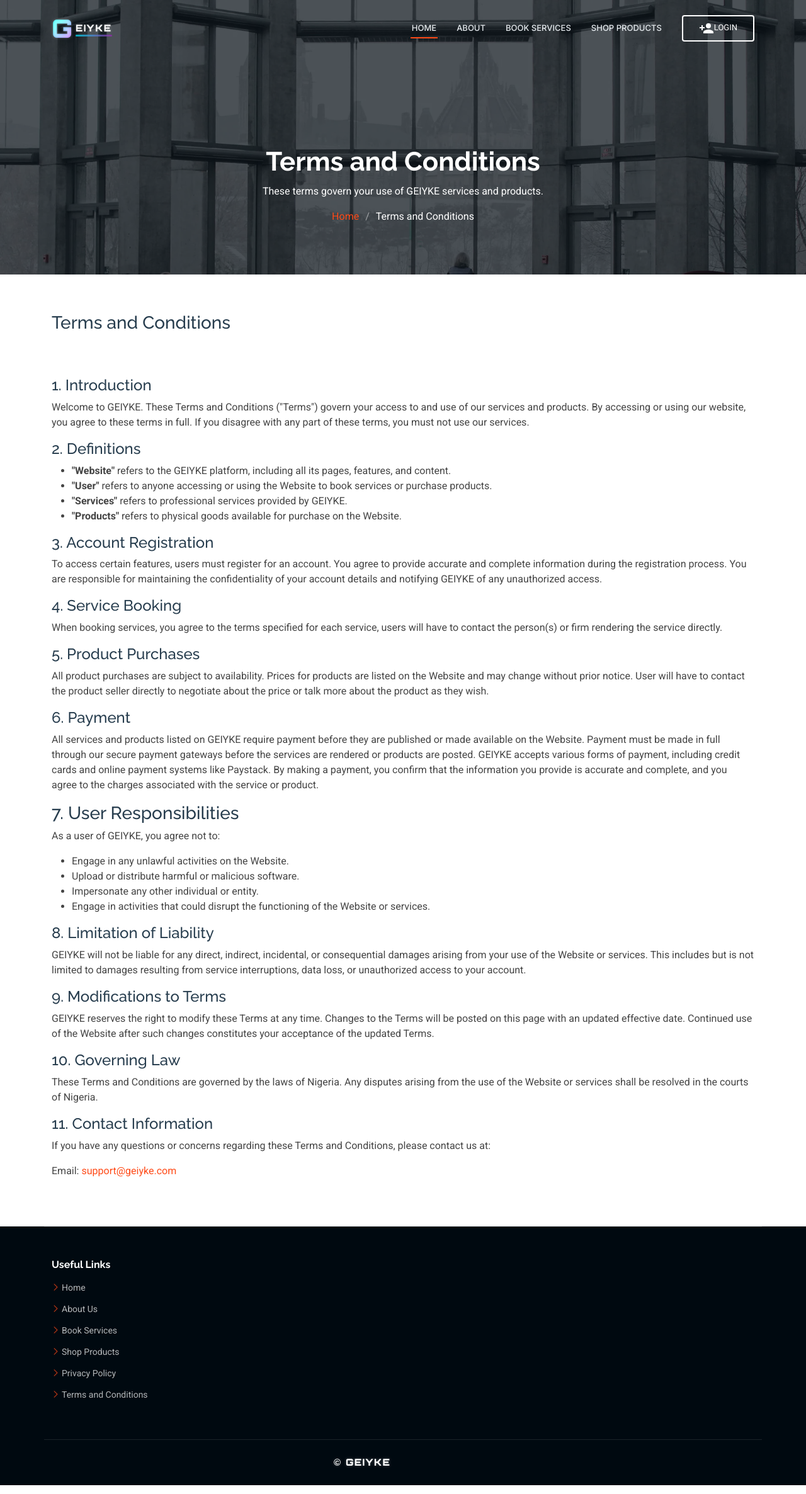
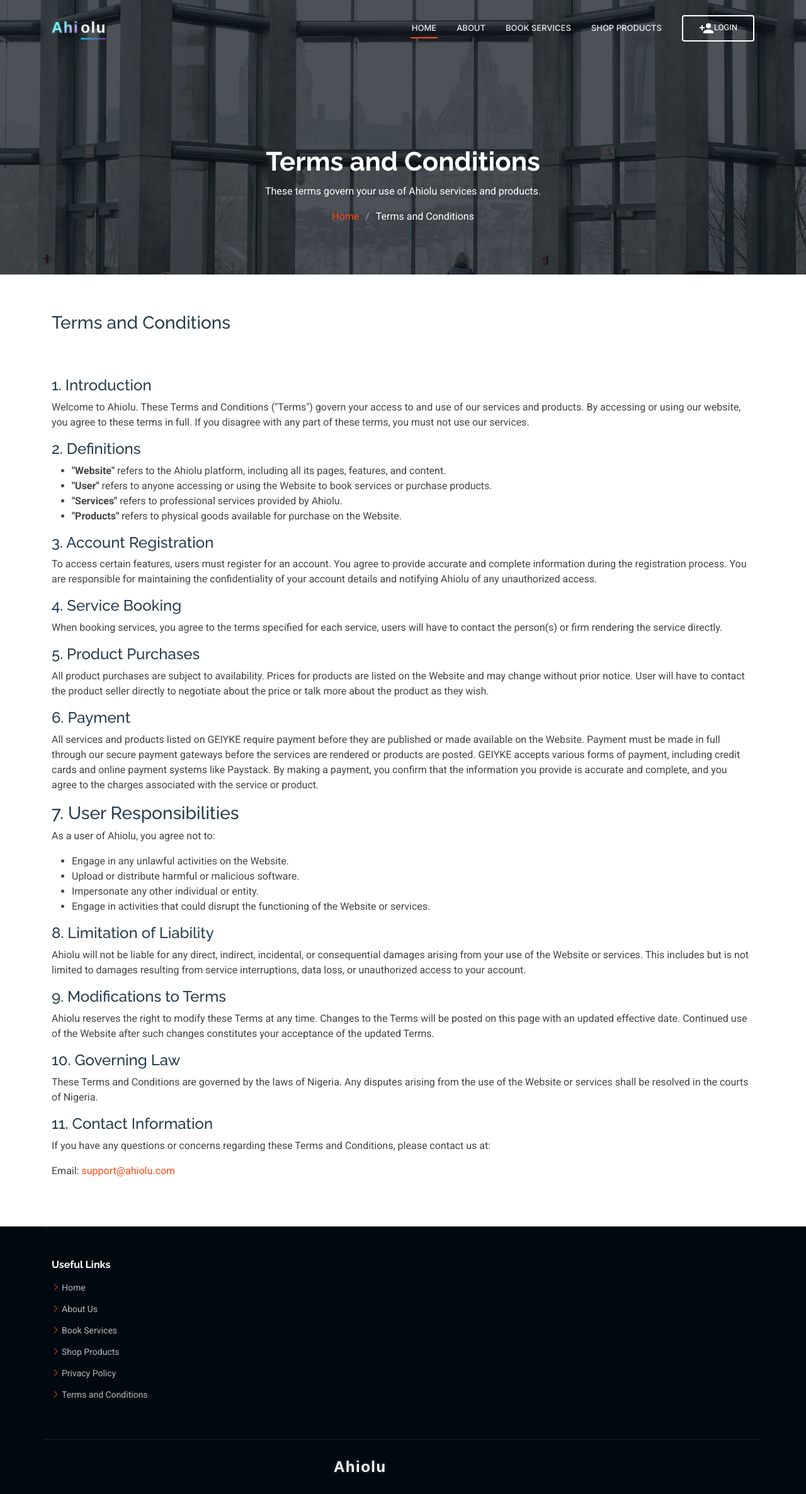
Before and after one commit to AlphaGL/Ahiolu, a Django app: a page that uses main/templates/main/base.html in a window 1280 px wide. Shown: the whole page at 63% size. Run offline with Django 5.2, Linux system fonts and the light colour scheme; some libraries are stand-ins or nearby versions.

Commit message:
name change

```diff
--- a/main/templates/main/404.html
+++ b/main/templates/main/404.html
@@ -31,7 +31,7 @@
 
     <div class="container text-center" data-aos="fade-up">
       <p>It seems like the page you're looking for has vanished into the void.</p>
-      <a href="{% url 'home' %}" class="btn btn-primary mt-3">Go Back Home</a>
+      <a href="{% url 'home' %}" class="btn btn-outline-primary mt-3">Go Back Home</a>
     </div>
 
   </section><!-- /Error Section -->
--- a/main/templates/main/about.html
+++ b/main/templates/main/about.html
@@ -27,7 +27,7 @@
       <div class="container section-title" data-aos="fade-up">
         <h2>Who We Are</h2>
       </div><!-- End Section Title -->
-      <strong><h4 style="text-align: center; padding-bottom: 30px;">At GEIYKE, we aim to connect people with top-tier service providers and high-quality products. Our platform makes it easy to book services or purchase products in just a few clicks.</h4></strong>
+      <strong><h4 style="text-align: center; padding-bottom: 30px;">At Ahiolu, we aim to connect people with top-tier service providers and high-quality products. Our platform makes it easy to book services or purchase products in just a few clicks.</h4></strong>
 
       <div class="container" data-aos="fade-up">
         <h3>Our Mission</h3>
--- a/main/templates/main/base.html
+++ b/main/templates/main/base.html
@@ -14,8 +14,6 @@
 
 
   <!-- Fonts -->
-  <link href="https://fonts.googleapis.com/css2?family=Orbitron:wght@500;700;900&display=swap" rel="stylesheet">
-
   <link rel="stylesheet" href="https://cdnjs.cloudflare.com/ajax/libs/font-awesome/6.4.0/css/all.min.css">
   <link href="https://fonts.googleapis.com" rel="preconnect">
   <link href="https://fonts.gstatic.com" rel="preconnect" crossorigin>
@@ -47,14 +45,14 @@
 
       <a href="{% url 'home' %}" class="logo d-flex align-items-center me-auto text-decoration-none">
         <h5 class="sitename m-0">
-          <span class="g">G</span><span class="highlight">EIYKE</span>
+          <span class="g">Ahi</span><span class="highlight">olu</span>
         </h5>
       </a>
 
 
       <style>
         .sitename {
-          font-size: 15px;
+          font-size: 1.5rem;
           font-weight: 900;
           font-family: 'Orbitron', sans-serif; /* You can load Orbitron via Google Fonts */
           letter-spacing: 1.5px;
@@ -69,7 +67,7 @@
           background: linear-gradient(135deg, #00eaff, #9c27b0);
           -webkit-background-clip: text;
           -webkit-text-fill-color: transparent;
-          font-size: 2.5rem;
+          font-size: 1.5rem;
           animation: shine 4s infinite linear;
         }
 
@@ -238,7 +236,7 @@
 
     <!-- Copyright Section -->
     <div class="container copyright text-center mt-4">
-      <p><strong class="px-1 sitename" style="margin-left: 40%;">© GEIYKE</strong></p>
+      <p><strong class="px-1 sitename" style="margin-left: 40%;">Ahiolu</strong></p>
     </div>
 
   </footer>
--- a/main/templates/main/index.html
+++ b/main/templates/main/index.html
@@ -1,7 +1,7 @@
 {% extends 'main/base.html' %}
 {% load static %}
 
-{% block title %}Home - GEIYKE{% endblock %}
+{% block title %}Ahiolu - no1 service booking and product shoping site {% endblock %}
 
 {% block content %}
 
@@ -25,7 +25,7 @@
   <div class="container">
 
     <!-- Filters Section -->
-    <div style="margin-bottom: 20px;" id="product-filters" class="filters section py-5 bg-light">
+    <div style="margin-bottom: 20px;" id="product-filters" class="filters section py-5">
       <div class="container">
         <h5 class="section-title mb-4">PRODUCTS FOR YOU</h5>
 
--- a/main/templates/main/privacy_policy.html
+++ b/main/templates/main/privacy_policy.html
@@ -34,7 +34,7 @@
         <p>We collect personal data such as your name, email address, phone number, and payment details when you use our platform to book services or purchase products.</p>
 
         <h3>2. Use of Information</h3>
-        <p>Your information is used to provide the services you've requested, process payments, and improve your experience with GEIYKE.</p>
+        <p>Your information is used to provide the services you've requested, process payments, and improve your experience with Ahiolu.</p>
 
         <h4>3. Data Security</h4>
         <p>We take appropriate measures to protect your data, including encryption, secure servers, and regular security audits to safeguard your personal information.</p>
--- a/main/templates/main/terms_&_conditions.html
+++ b/main/templates/main/terms_&_conditions.html
@@ -11,7 +11,7 @@
     <div class="container position-relative">
       <br><br><br>
       <h1>Terms and Conditions</h1>
-      <p>These terms govern your use of GEIYKE services and products.</p>
+      <p>These terms govern your use of Ahiolu services and products.</p>
       <nav class="breadcrumbs">
         <ol>
           <li><a href="{% url 'home' %}">Home</a></li>
@@ -29,18 +29,18 @@
 
     <div class="container" data-aos="fade-up">
       <h4>1. Introduction</h4>
-      <p>Welcome to GEIYKE. These Terms and Conditions ("Terms") govern your access to and use of our services and products. By accessing or using our website, you agree to these terms in full. If you disagree with any part of these terms, you must not use our services.</p>
+      <p>Welcome to Ahiolu. These Terms and Conditions ("Terms") govern your access to and use of our services and products. By accessing or using our website, you agree to these terms in full. If you disagree with any part of these terms, you must not use our services.</p>
 
       <h4>2. Definitions</h4>
       <ul>
-        <li><strong>"Website"</strong> refers to the GEIYKE platform, including all its pages, features, and content.</li>
+        <li><strong>"Website"</strong> refers to the Ahiolu platform, including all its pages, features, and content.</li>
         <li><strong>"User"</strong> refers to anyone accessing or using the Website to book services or purchase products.</li>
-        <li><strong>"Services"</strong> refers to professional services provided by GEIYKE.</li>
+        <li><strong>"Services"</strong> refers to professional services provided by Ahiolu.</li>
         <li><strong>"Products"</strong> refers to physical goods available for purchase on the Website.</li>
       </ul>
 
       <h4>3. Account Registration</h4>
-      <p>To access certain features, users must register for an account. You agree to provide accurate and complete information during the registration process. You are responsible for maintaining the confidentiality of your account details and notifying GEIYKE of any unauthorized access.</p>
+      <p>To access certain features, users must register for an account. You agree to provide accurate and complete information during the registration process. You are responsible for maintaining the confidentiality of your account details and notifying Ahiolu of any unauthorized access.</p>
 
       <h4>4. Service Booking</h4>
       <p>When booking services, you agree to the terms specified for each service, users will have to contact the person(s) or firm rendering the service directly.</p>
@@ -52,7 +52,7 @@
       <p>All services and products listed on GEIYKE require payment before they are published or made available on the Website. Payment must be made in full through our secure payment gateways before the services are rendered or products are posted. GEIYKE accepts various forms of payment, including credit cards and online payment systems like Paystack. By making a payment, you confirm that the information you provide is accurate and complete, and you agree to the charges associated with the service or product.</p>
 
       <h3>7. User Responsibilities</h3>
-      <p>As a user of GEIYKE, you agree not to:</p>
+      <p>As a user of Ahiolu, you agree not to:</p>
       <ul>
         <li>Engage in any unlawful activities on the Website.</li>
         <li>Upload or distribute harmful or malicious software.</li>
@@ -61,17 +61,17 @@
       </ul>
 
       <h4>8. Limitation of Liability</h4>
-      <p>GEIYKE will not be liable for any direct, indirect, incidental, or consequential damages arising from your use of the Website or services. This includes but is not limited to damages resulting from service interruptions, data loss, or unauthorized access to your account.</p>
+      <p>Ahiolu will not be liable for any direct, indirect, incidental, or consequential damages arising from your use of the Website or services. This includes but is not limited to damages resulting from service interruptions, data loss, or unauthorized access to your account.</p>
 
       <h4>9. Modifications to Terms</h4>
-      <p>GEIYKE reserves the right to modify these Terms at any time. Changes to the Terms will be posted on this page with an updated effective date. Continued use of the Website after such changes constitutes your acceptance of the updated Terms.</p>
+      <p>Ahiolu reserves the right to modify these Terms at any time. Changes to the Terms will be posted on this page with an updated effective date. Continued use of the Website after such changes constitutes your acceptance of the updated Terms.</p>
 
       <h4>10. Governing Law</h4>
       <p>These Terms and Conditions are governed by the laws of Nigeria. Any disputes arising from the use of the Website or services shall be resolved in the courts of Nigeria.</p>
 
       <h4>11. Contact Information</h4>
       <p>If you have any questions or concerns regarding these Terms and Conditions, please contact us at:</p>
-      <p>Email: <a href="mailto:engnrgeorgeiyke@gmail.com.com">support@geiyke.com</a></p>
+      <p>Email: <a href="mailto:engnrgeorgeiyke@gmail.com.com">support@ahiolu.com</a></p>
     </div>
   </section><!-- /Terms Section -->
 
```
Also changed, not shown: main/templates/main/product_form.html (+7 -1 lines).
